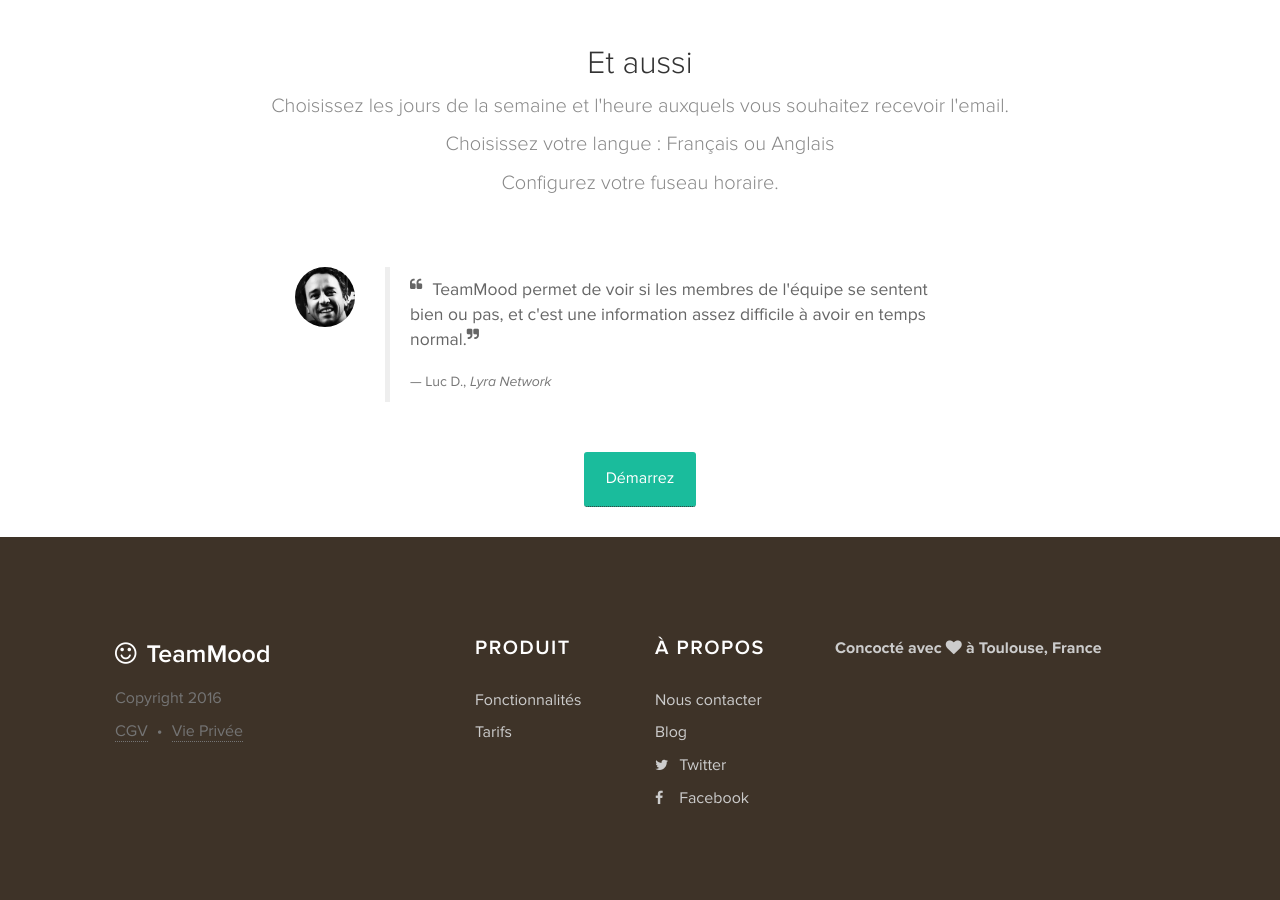
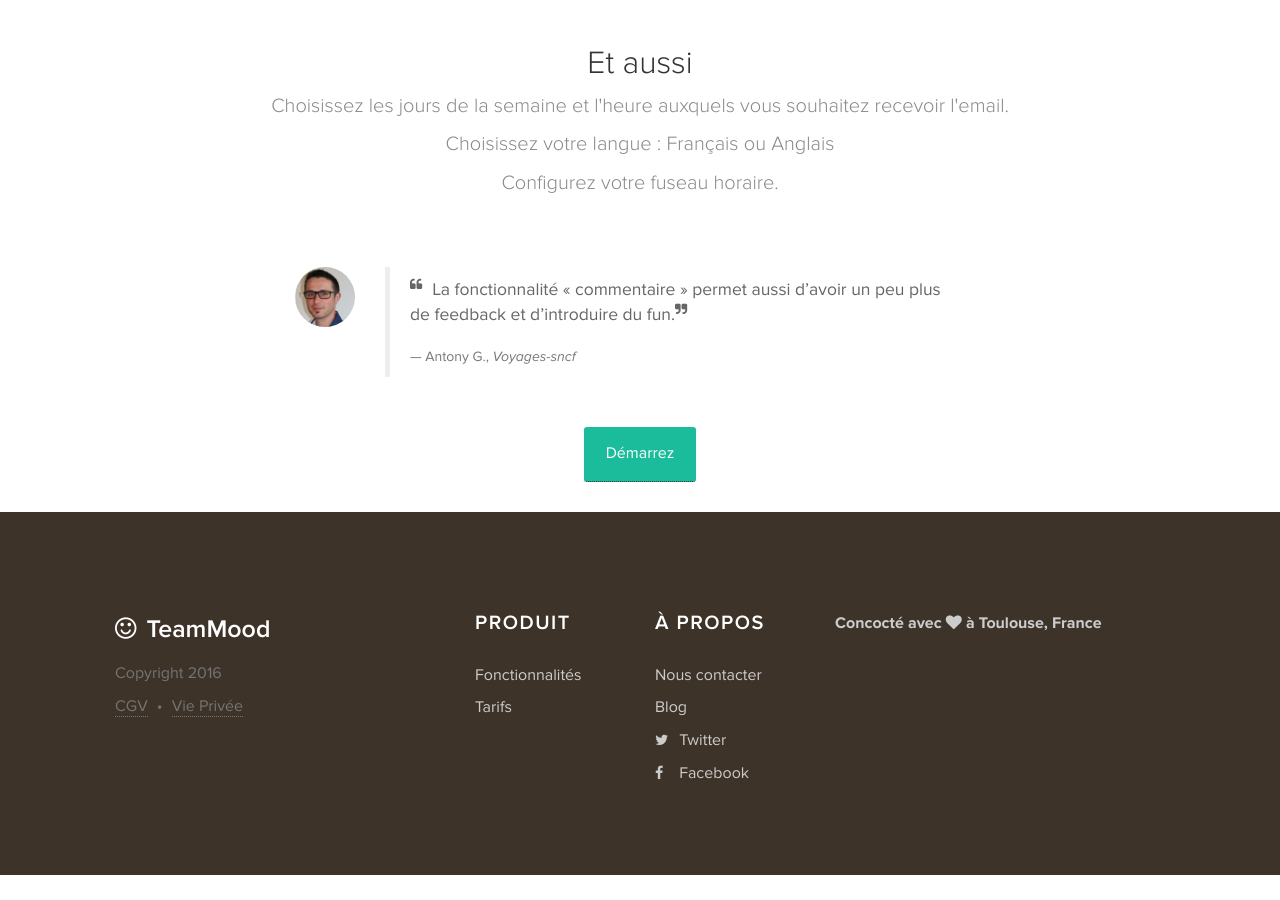
Before and after one commit to TeamMood/landing-page, a Jekyll site: the page built from fr/features/index.html, in a window 1280 px wide and 900 px high, scrolled down 1811 px. Built offline with Jekyll 4.4.1, drawn with Linux system fonts in a browser that asks for light colours; nearby versions of some CDN libraries; comment, search, counter and statistics services are not loaded; after the commit the page ends 2686 px from its top, so only the background shows below that.

Commit message:
More testimonials

```diff
--- a/fr/features/index.html
+++ b/fr/features/index.html
@@ -103,12 +103,12 @@
     <div class="container">
         <div class="row">
             <div class="col-md-1 col-md-offset-2">
-                <img class="img-circle img-responsive" src="/images/testimonials/luc_d.jpg">
+                <img class="img-circle img-responsive" src="/images/testimonials/antony_g.jpg">
             </div>
             <div class="col-md-7">
                 <blockquote>
-                    <p><sup><i class="fa fa-quote-left"></i></sup>TeamMood permet de voir si les membres de l'équipe se sentent bien ou pas, et c'est une information assez difficile à avoir en temps normal.<sup><i class="fa fa-quote-right"></i></sup> </p>
-                    <p><small>Luc D., <i>Lyra  Network</i></small></p>
+                    <p><sup><i class="fa fa-quote-left"></i></sup>La fonctionnalité « commentaire » permet aussi d’avoir un peu plus de feedback et d’introduire du fun.<sup><i class="fa fa-quote-right"></i></sup> </p>
+                    <p><small>Antony G., <i>Voyages-sncf</i></small></p>
                 </blockquote>
             </div>
         </div>
--- a/fr/index.html
+++ b/fr/index.html
@@ -64,12 +64,12 @@
     <div class="container">
         <div class="row">
             <div class="col-md-1 col-md-offset-2">
-                <img class="img-circle img-responsive" src="/images/testimonials/philippe-r.jpg">
+                <img class="img-circle img-responsive" src="/images/testimonials/luc_d.jpg">
             </div>
             <div class="col-md-7">
                 <blockquote>
-                    <p><sup><i class="fa fa-quote-left"></i></sup>Grâce à TeamMood, nous avons pu prouver qu'une des réunions hebdomadaires que nous avions étaient vraiment un poids pour tous.<sup><i class="fa fa-quote-right"></i></sup> </p>
-                    <p><small>Philippe R., <i>AirFrance</i></small></p>
+                    <p><sup><i class="fa fa-quote-left"></i></sup>TeamMood permet de voir si les membres de l'équipe se sentent bien ou pas, et c'est une information assez difficile à avoir en temps normal.<sup><i class="fa fa-quote-right"></i></sup> </p>
+                    <p><small>Luc D., <i>Lyra  Network</i></small></p>
                 </blockquote>
             </div>
         </div>
```
Also changed, not shown: fr/pricing/index.html (+6 -5 lines), images/testimonials/antony_g.jpg (added).
